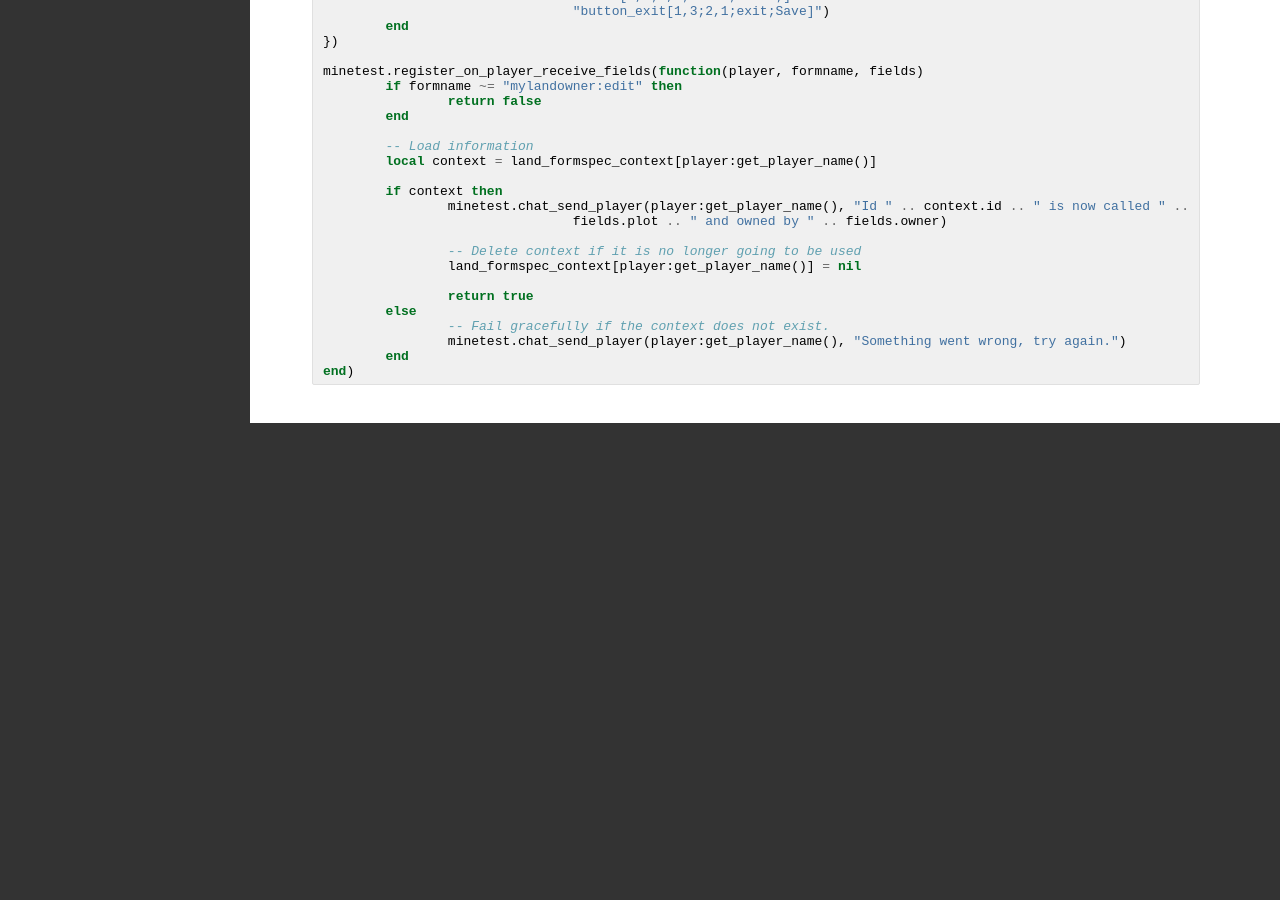
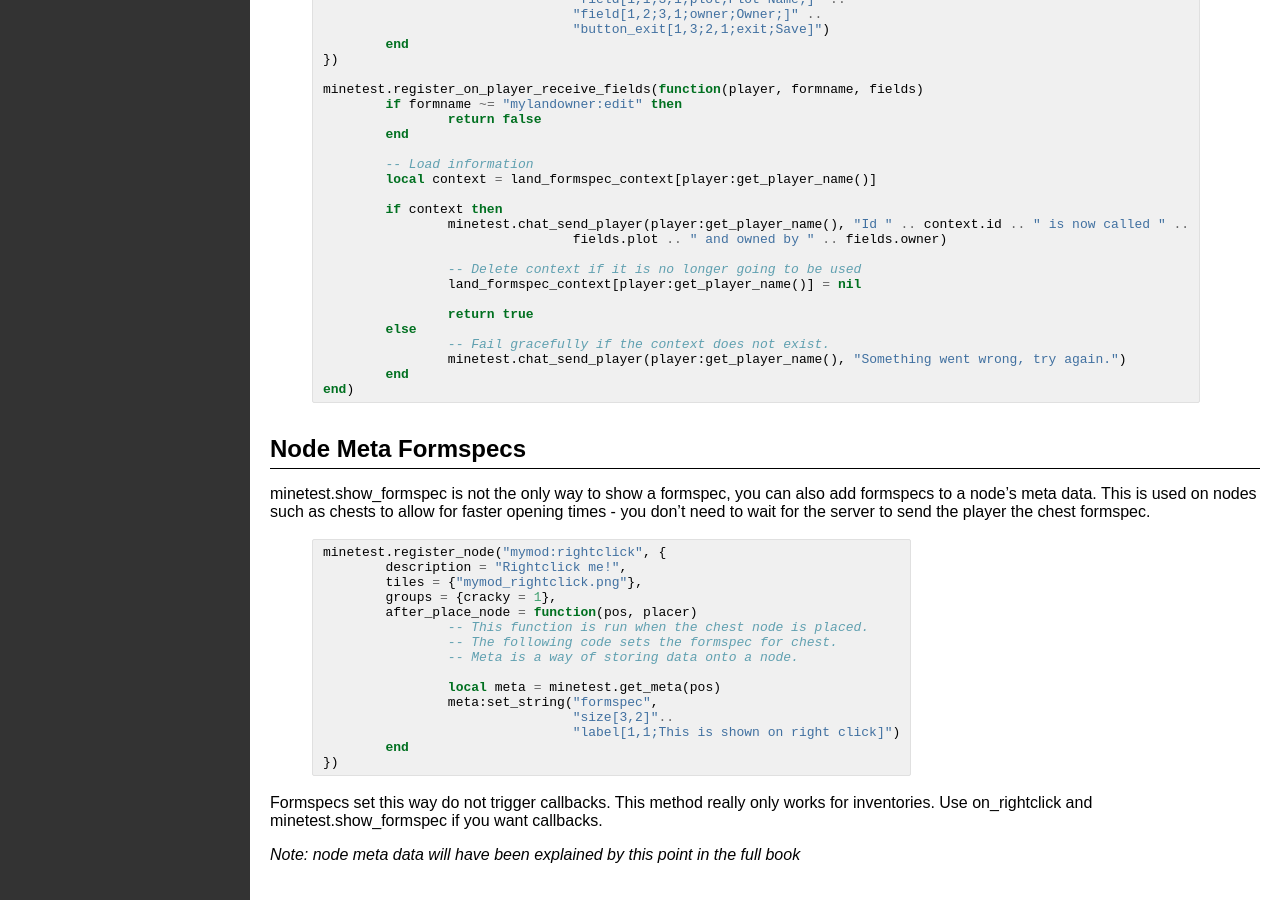
Before and after one commit to rubenwardy/minetest_modding_book, a Jekyll site: the page built from chapters/formspecs.md, in a window 1280 px wide and 900 px high, scrolled down 2321 px. Built offline with Jekyll 4.4.1, drawn with Linux system fonts in a browser that asks for light colours; before the commit the page ends 2744 px from its top, so only the background shows below that.

Commit message:
Formspecs: node meta and rephrasing

```diff
--- a/chapters/formspecs.md
+++ b/chapters/formspecs.md
@@ -19,7 +19,7 @@
 * Displaying Forms
 * Callbacks
 * Contexts
-
+* Node Meta Formspecs
 
 Formspec Syntax
 ---------------
@@ -179,3 +179,35 @@
 	end
 end)
 {% endhighlight %}
+
+Node Meta Formspecs
+-------------------
+
+minetest.show_formspec is not the only way to show a formspec, you can also
+add formspecs to a node's meta data. This is used on nodes such as chests to
+allow for faster opening times - you don't need to wait for the server to send
+the player the chest formspec.
+
+{% highlight lua %}
+minetest.register_node("mymod:rightclick", {
+	description = "Rightclick me!",
+	tiles = {"mymod_rightclick.png"},
+	groups = {cracky = 1},
+	after_place_node = function(pos, placer)
+		-- This function is run	when the chest node is placed.
+		-- The following code sets the formspec for chest.
+		-- Meta is a way of storing data onto a node.
+
+		local meta = minetest.get_meta(pos)
+		meta:set_string("formspec",
+				"size[3,2]"..
+				"label[1,1;This is shown on right click]")
+	end
+})
+{% endhighlight %}
+
+Formspecs set this way do not trigger callbacks.
+This method really only works for inventories.
+Use on_rightclick and minetest.show_formspec if you want callbacks.
+
+*Note: node meta data will have been explained by this point in the full book*
```
